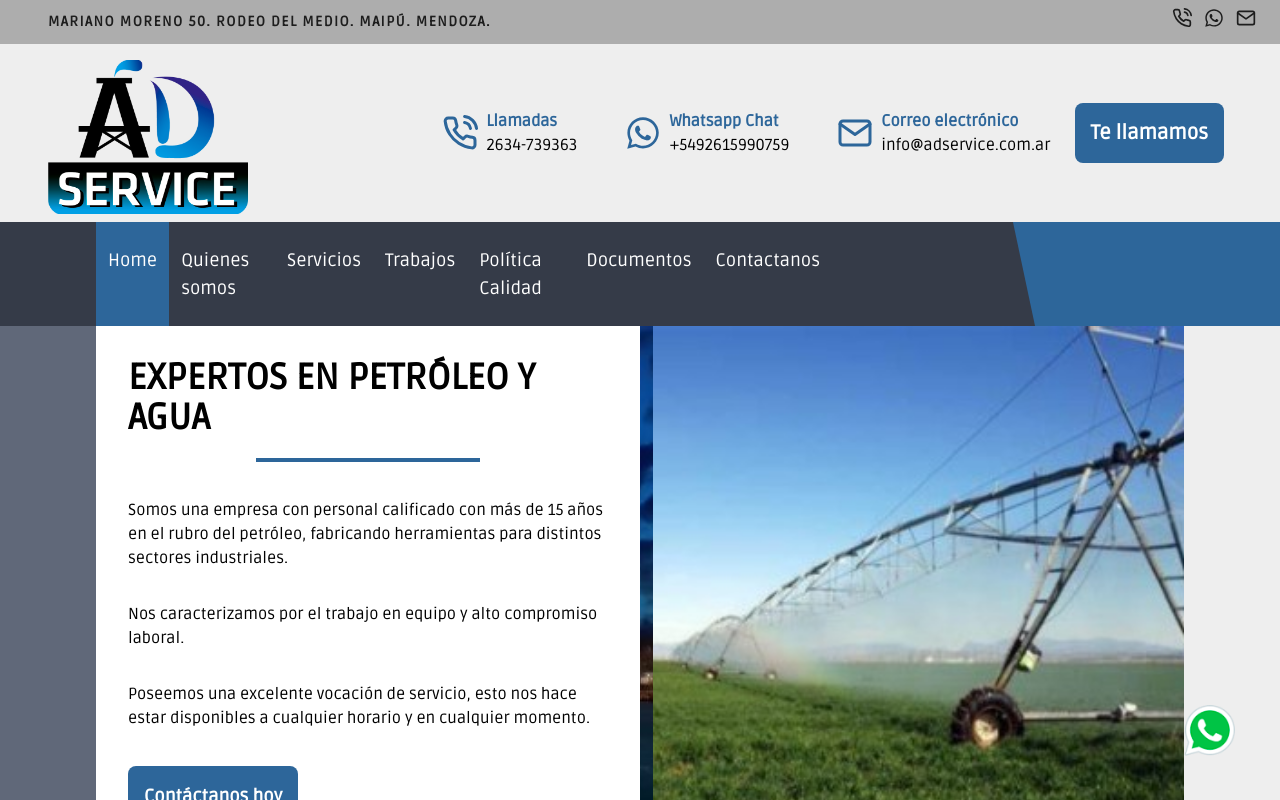
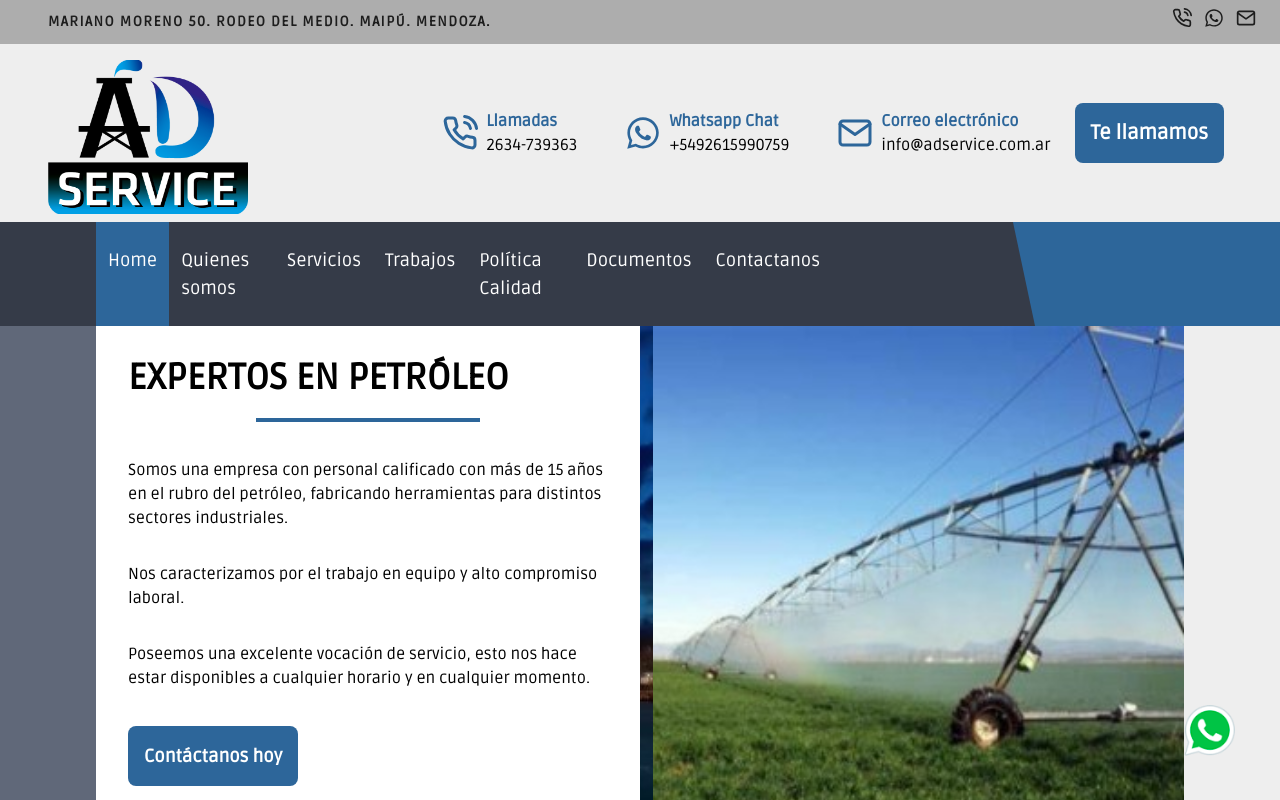
Before and after one commit to DevZeppelin/ad-service-web, a Next.js app: page / in a window 1280 px wide. Shown: the top 800 px of the page. Built offline with nearby package versions, Linux system fonts and the light colour scheme.

Commit message:
get out "Agua"!

```diff
--- a/components/Footer.js
+++ b/components/Footer.js
@@ -19,7 +19,7 @@ const Footer = () => {
                   className="mx-auto"
                 />
                 <p className="text-lgreen text-xl mt-4 font-bold text-center">
-                  Petróleo y agua
+                  Petróleo
                 </p>
               </a>
             </Link>
--- a/components/sections/SectionWelcome.js
+++ b/components/sections/SectionWelcome.js
@@ -29,7 +29,7 @@ const SectionWelcome = () => {
         <div className="flex relative overflow-hidden md:grid md:grid-cols-2 text-lg px-6 md:px-24 bg-lightGray background-overlay">
           <div className="first-block space-y-4 md:space-y-5 p-8 my-auto bg-white z-40 opacity-70 md:opacity-100 h-full">
             <h1 className="font-extrabold text-xl md:text-4xl">
-              EXPERTOS EN PETRÓLEO Y AGUA
+              EXPERTOS EN PETRÓLEO
             </h1>
             <div className="h-1 w-56 bg-dgreen mx-auto"></div>
             <div className="text-base space-y-8 py-4">
```
